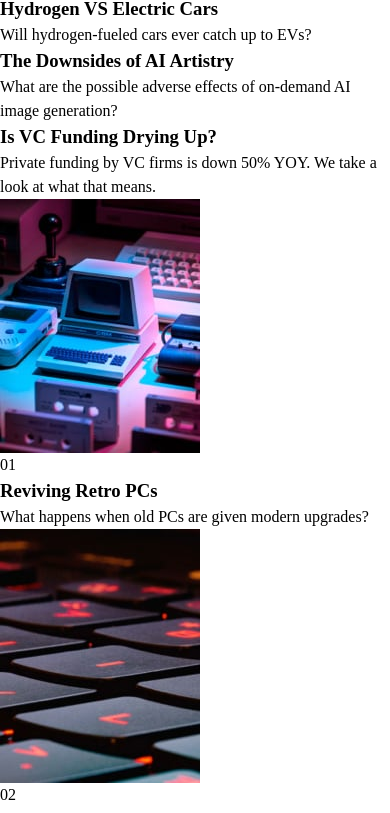
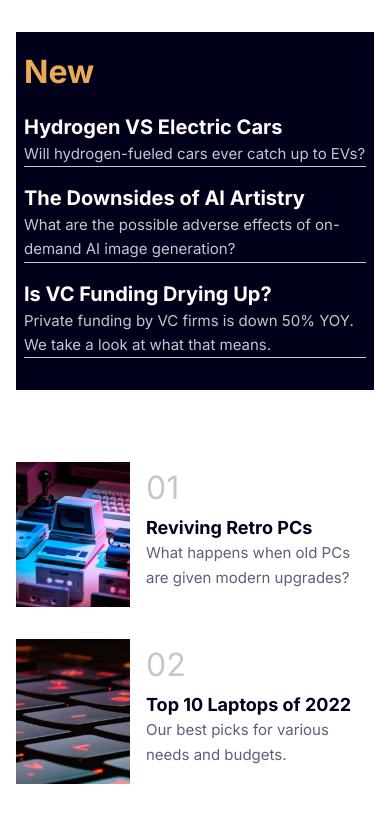
Before and after one commit to amyspencerproject/news-homepage, a plain HTML site: page index.html in a window 390 px wide. Shown: the part 723-1536 px from the top of the page. Drawn offline with Linux system fonts and the light colour scheme.

Commit message:
Added grid and some flex layouts, styled fonts, changed background colors.

```diff
--- a/index.html
+++ b/index.html
@@ -29,8 +29,23 @@
   <body>
     <header>
       <img src="./assets/images/logo.svg" alt="" class="header-logo" />
+
       <nav>
-        <img class="nav-hamburger" src="./assets/images/icon-menu.svg" alt="" />
+        <button class="nav-hamburger">
+          <img
+            src="./assets/images/icon-menu.svg"
+            alt="open expanded navigation"
+          />
+        </button>
+
+        <button class="hide nav-close">
+          <img
+            src="./assets/images/icon-menu-close.svg"
+            alt="close expanded navigation"
+          />
+        </button>
+
+        <div class="hide modal-content">
           <ul class="nav-list">
             <li class="nav-item">Home</li>
             <li class="nav-item">New</li>
@@ -38,8 +53,10 @@
             <li class="nav-item">Trending</li>
             <li class="nav-item">Categories</li>
           </ul>
+        </div>
       </nav>
     </header>
+    <main>
       <section class="headlines">
         <div class="feature-wrapper">
           <picture>
@@ -59,77 +76,86 @@
             power of the platforms back into the hands of the people. But is it
             really fulfilling its promise?
           </p>
-        <a href="#" class="read-more">Read More</a>
+          <div class="read-more">
+            <a href="#" class="read-more-link">Read More</a>
+          </div>
         </div>
 
         <div class="new-wrapper">
           <h2 class="new-header">New</h2>
 
-        <div class="headline-01">
-          <h3 class="headline-01-title">Hydrogen VS Electric Cars</h3>
-          <p class="headline-01-text">
+          <div class="headline hl-01">
+            <h3 class="headline-title">Hydrogen VS Electric Cars</h3>
+            <p class="headline-text">
               Will hydrogen-fueled cars ever catch up to EVs?
             </p>
           </div>
 
-        <div class="headline-02">
-          <h3 class="headline-02-title">The Downsides of AI Artistry</h3>
-          <p class="headline-02-text">
+          <div class="headline hl-02">
+            <h3 class="headline-title">The Downsides of AI Artistry</h3>
+            <p class="headline-text">
               What are the possible adverse effects of on-demand AI image
               generation?
             </p>
           </div>
 
-        <div class="headline-03">
-          <h3 class="headline-03-title">Is VC Funding Drying Up?</h3>
-          <p class="headline-03-text">
-            Private funding by VC firms is down 50% YOY. We take a look at what
-            that means.
+          <div class="headline hl-03">
+            <h3 class="headline-title">Is VC Funding Drying Up?</h3>
+            <p class="headline-text">
+              Private funding by VC firms is down 50% YOY. We take a look at
+              what that means.
             </p>
           </div>
         </div>
 
         <div class="top-three">
-        <div class="top-01">
+          <div class="top-three-article top-01">
             <img
               src="./assets/images/image-retro-pcs.jpg"
               alt=""
-            class="top-01"
+              class="top-three-image"
             />
+            <div class="top-three-info">
               <p class="rating">01</p>
-          <h3 class="top-01-title">Reviving Retro PCs</h3>
-          <p class="top-01-text">
+              <h3 class="top-three-title">Reviving Retro PCs</h3>
+              <p class="top-three-text">
                 What happens when old PCs are given modern upgrades?
               </p>
             </div>
+          </div>
 
-        <div class="top-02">
+          <div class="top-three-article top-02">
             <img
               src="./assets/images/image-top-laptops.jpg"
               alt=""
-            class="top-02"
+              class="top-three-image"
             />
+            <div class="top-three-info">
               <p class="rating">02</p>
-          <h3 class="top-02-title">Top 10 Laptops of 2022</h3>
-          <p class="top-02-text">
+              <h3 class="top-three-title">Top 10 Laptops of 2022</h3>
+              <p class="top-three-text">
                 Our best picks for various needs and budgets.
               </p>
             </div>
+          </div>
 
-        <div class="top-03">
+          <div class="top-three-article top-03">
             <img
               src="./assets/images/image-gaming-growth.jpg"
               alt=""
-            class="top-03"
+              class="top-three-image"
             />
+            <div class="top-three-info">
               <p class="rating">03</p>
-          <h3 class="top-03-title">The Growth of Gaming</h3>
-          <p class="top-03-text">
+              <h3 class="top-three-title">The Growth of Gaming</h3>
+              <p class="top-three-text">
                 How the pandemic has sparked fresh opportunities.
               </p>
             </div>
           </div>
+        </div>
       </section>
+    </main>
 
     <footer class="attribution">
       Challenge by
--- a/styles.css
+++ b/styles.css
@@ -74,11 +74,156 @@ select {
   }
 }
 
-/* ========================= Base Styles ========================= */
+/* ========================= Custom Styles ========================= */
 
 /* ======= Variables ======= */
+:root {
+  --soft-orange: hsl(35, 77%, 62%);
+  --soft-red: hsl(5, 85%, 63%);
+  --off-white: hsl(36, 100%, 99%);
+  --grayish-blue: hsl(233, 8%, 79%);
+  --dark-grayish-blue: hsl(236, 13%, 42%);
+  --verydark-blue: hsl(240, 100%, 5%);
+}
+
+/* ======= Base Styles ======= */
+body {
+  font-family: "Inter", sans-serif;
+}
+
+header {
+  display: flex;
+  flex-flow: row nowrap;
+  justify-content: space-between;
+}
+
+main {
+  display: grid;
+  place-content: center;
+}
+
+p {
+  font-size: 0.9375rem;
+  line-height: 1.625;
+}
+
+/* ======= Navigation ======= */
+.hide {
+  display: none;
+}
+
+/* ======= Headlines ======= */
+.headlines {
+  display: grid;
+}
+
+.feature-wrapper {
+  margin: 2.5rem 1rem;
+}
+
+.feature-title {
+  font-size: 2.5rem;
+  font-weight: 800;
+  color: var(--verydark-blue);
+}
+
+.feature-text {
+  color: var(--dark-grayish-blue);
+}
+
+.read-more {
+  background-color: var(--soft-red);
+  padding: 0.75rem 1.5rem;
+  text-align: center;
+  max-width: 60%;
+  margin-top: 1rem;
+}
+
+.read-more-link {
+  color: var(--off-white);
+  font-size: 700;
+  letter-spacing: 4.38px;
+  text-decoration: none;
+  text-transform: uppercase;
+}
+
+.new-wrapper {
+  background-color: var(--verydark-blue);
+  color: var(--grayish-blue);
+  margin: 2.5rem 1rem;
+  padding: 1rem 0.5rem;
+}
+
+.new-header {
+  color: var(--soft-orange);
+  font-size: 2rem;
+  font-weight: 700;
+}
+
+.headline {
+  margin: 1rem 0;
+  border-bottom: solid 1px var(--grayish-blue);
+}
+
+.headline-title {
+  font-size: 1.25rem;
+  font-weight: 700;
+  color: var(--off-white);
+}
+
+.top-three {
+  display: grid;
+  margin: 1rem;
+}
+
+.top-three-article {
+  display: grid;
+  grid-template-columns: 1fr 2fr;
+  column-gap: 1rem;
+  margin: 1rem 0;
+}
+
+.top-three-image {
+  width: 100%;
+  grid-column: 1 / 2;
+}
+
+.top-three-info {
+  grid-column: 2 / -1;
+}
+/* .top-three-article > p,
+h3 {
+  grid-column: 2 / -1;
+  grid-row: 1 / span 1;
+} */
+
+.rating {
+  font-size: 2rem;
+  color: var(--grayish-blue);
+}
+
+.top-three-title {
+  font-size: 1.125rem;
+  color: var(--verydark-blue);
+}
+
+.top-three-text {
+  color: var(--dark-grayish-blue);
+}
 
 /* ======= Footer ======= */
+
+.attribution {
+  color: var(--dark-grayish-blue);
+  font-size: 0.875rem;
+  text-align: center;
+  margin-inline: 2rem;
+}
+
+.attribution a {
+  text-decoration: none;
+  color: var(--soft-red);
+}
 
 /* ========================= Media Queriers ========================= */
 /* desktop change at 960px */
```
Also changed, not shown: scratch.html (added, +23 -0 lines). Lines whose indentation alone changed are shown as unchanged.
